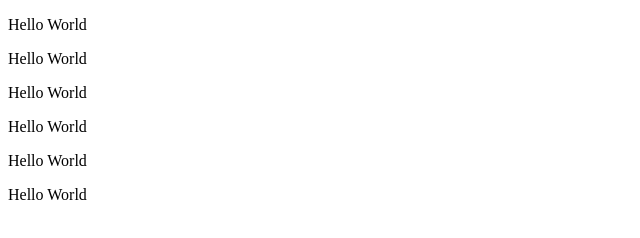
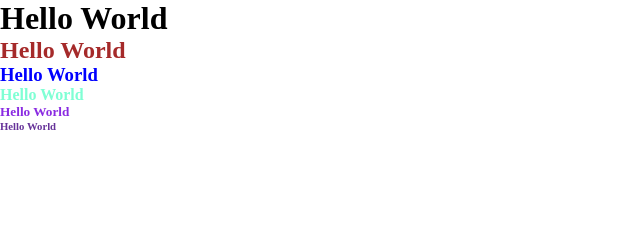
Before and after one commit to PrimeOsita/Starboy, a website: page Index.html in a window 1280 px wide. Shown: the whole page, without its empty margins (0-640 px from the left). Drawn offline with Linux system fonts and the light colour scheme.

Commit message:
First commit

```diff
--- a/Index.html
+++ b/Index.html
@@ -4,13 +4,25 @@
     <meta charset="UTF-8">
     <meta name="viewport" content="width=device-width, initial-scale=1.0">
     <title>Document</title>
+    <link rel="stylesheet" href="index.css">
 </head>
 <body>
-    <p>Hello World</p>
-    <p>Hello World</p>
-    <p>Hello World</p>
-    <p>Hello World</p>
-    <p>Hello World</p>
-    <p>Hello World</p>
+   <!DOCTYPE html>
+<html lang="en">
+<head>
+    <meta charset="UTF-8">
+    <meta name="viewport" content="width=device-width, initial-scale=1.0">
+    <title>Document</title>
+    <link rel="stylesheet" href="Style.css">
+</head>
+<body>
+    <h1>Hello World</h1>
+    <h2>Hello World</h2>
+    <h3>Hello World</h3>
+    <h4>Hello World</h4>
+    <h5>Hello World</h5>
+    <h6>Hello World</h6>
 </body>
 </html>
+</body>
+</html>
--- a/index.css
+++ b/index.css
@@ -2,8 +2,33 @@
     margin: 0%;
     padding: 0%;
 }
-p{
+h1 {
     justify-content: center;
     align-items: center;
     color: black;
 }
+h2 {
+    justify-content: center;
+    align-items: center;
+    color: brown;
+}
+h3 {
+    justify-content: center;
+    align-items: center;
+    color: blue;
+}
+h4 {
+    justify-content: center;
+    align-items: center;
+    color: aquamarine;
+}
+h5 {
+    justify-content: center;
+    align-items: center;
+    color: blueviolet;
+}
+h6 {
+    justify-content: center;
+    align-items: center;
+    color: rebeccapurple;
+}
```
